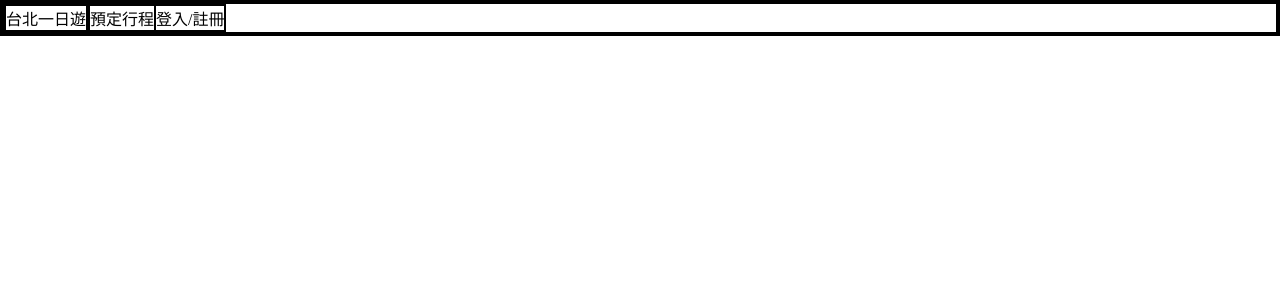
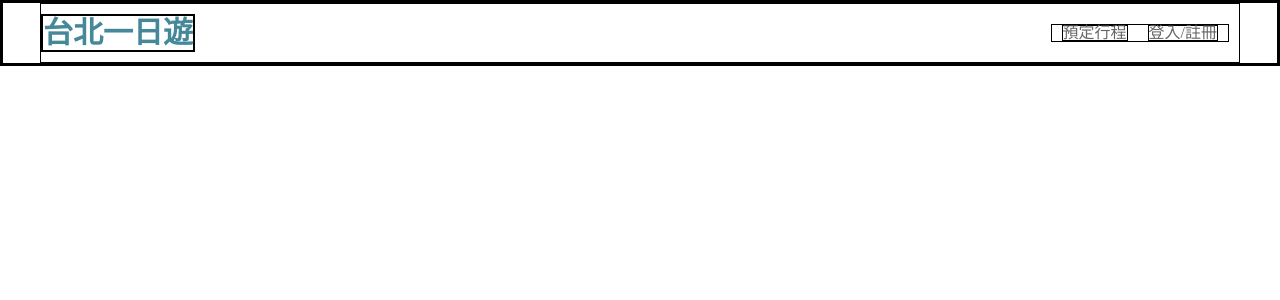
Before and after one commit to jasonlin1993/taipei_day_trip, a Flask app: page / in a window 1280 px wide. Shown: the top 300 px of the page. Run offline with Flask 3, Linux system fonts and the light colour scheme.

Commit message:
Header 台北一日遊 預定行程 登入/註冊

```diff
--- a/static/styles/css/index.css
+++ b/static/styles/css/index.css
@@ -5,9 +5,32 @@
   box-sizing: border-box;
 }
 
-.header__item {
+header {
   display: flex;
+  width: 100%;
+  align-items: center;
+  justify-content: center;
 }
-.header__item .header__item__text {
+header .header__item {
   display: flex;
+  width: 1200px;
+  justify-content: space-between;
+  align-items: center;
+  padding: 10px 0px;
+}
+header .header__item .header__item__logo {
+  color: #448899;
+  font-family: "Noto Sans TC";
+  font-weight: bold;
+  font-size: 30px;
+  line-height: 34px;
+}
+header .header__item .header__item__text {
+  display: flex;
+  margin: 0px 10px;
+  color: #666666;
+  font-family: "Noto Sans TC";
+  font-weight: medium;
+  font-size: 16px;
+  line-height: 13.3px;
 }/*# sourceMappingURL=index.css.map */
--- a/static/styles/css/index.scss
+++ b/static/styles/css/index.scss
@@ -8,10 +8,29 @@
   box-sizing: border-box;
 }
 
-.header__item {
+header {
   display: flex;
+  width: 100%;
+  align-items: center;
+  justify-content: center;
 
-  .header__item__text {
+  .header__item {
     display: flex;
+    width: 1200px;
+    justify-content: space-between;
+    align-items: center;
+    padding: 10px 0px;
+
+    .header__item__logo {
+      color: $Cyan70;
+      @include H2;
+    }
+
+    .header__item__text {
+      display: flex;
+      margin: 0px 10px;
+      color: $Gray70;
+      @include Medium_Body;
+    }
   }
 }
```
Also changed, not shown: 1 other file.
